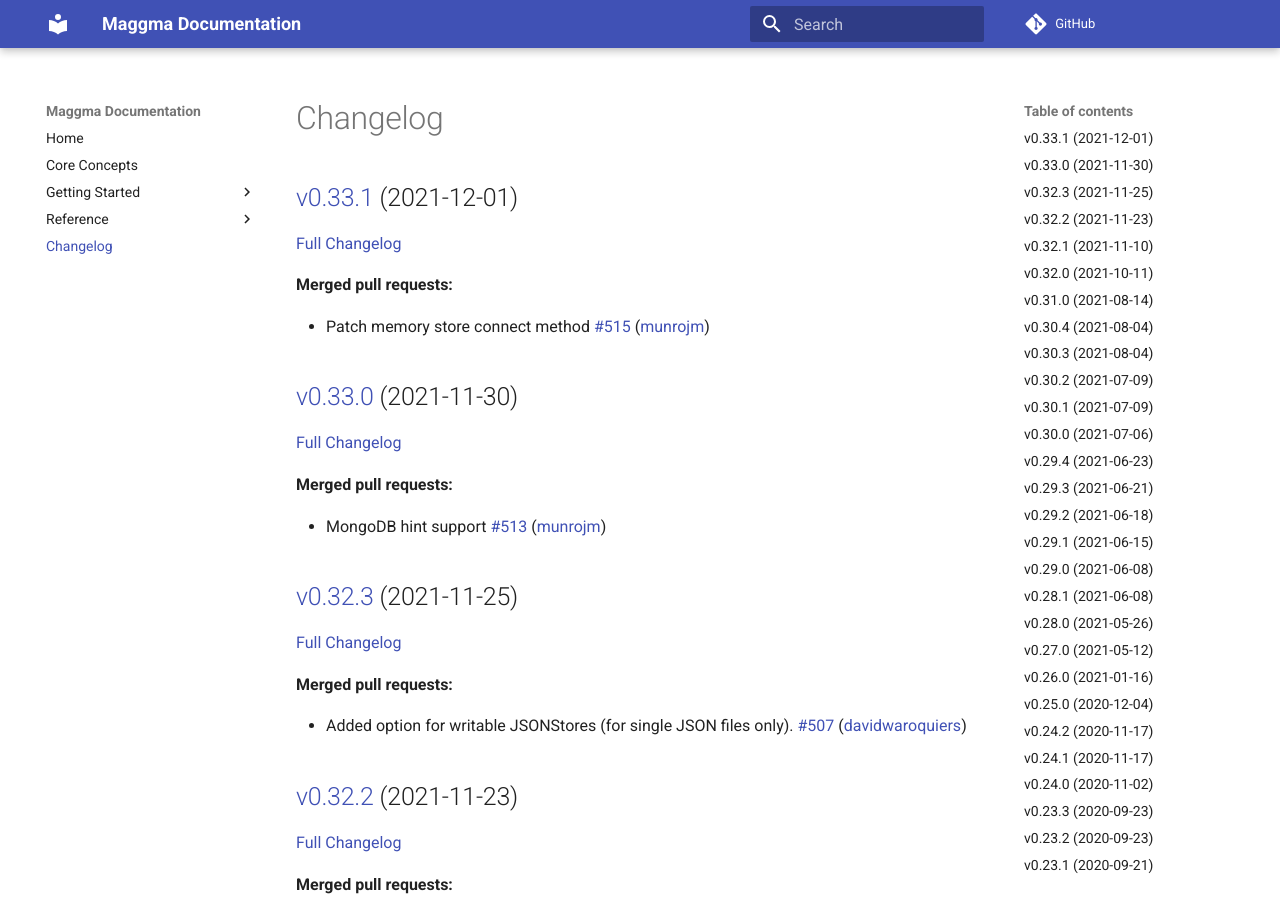
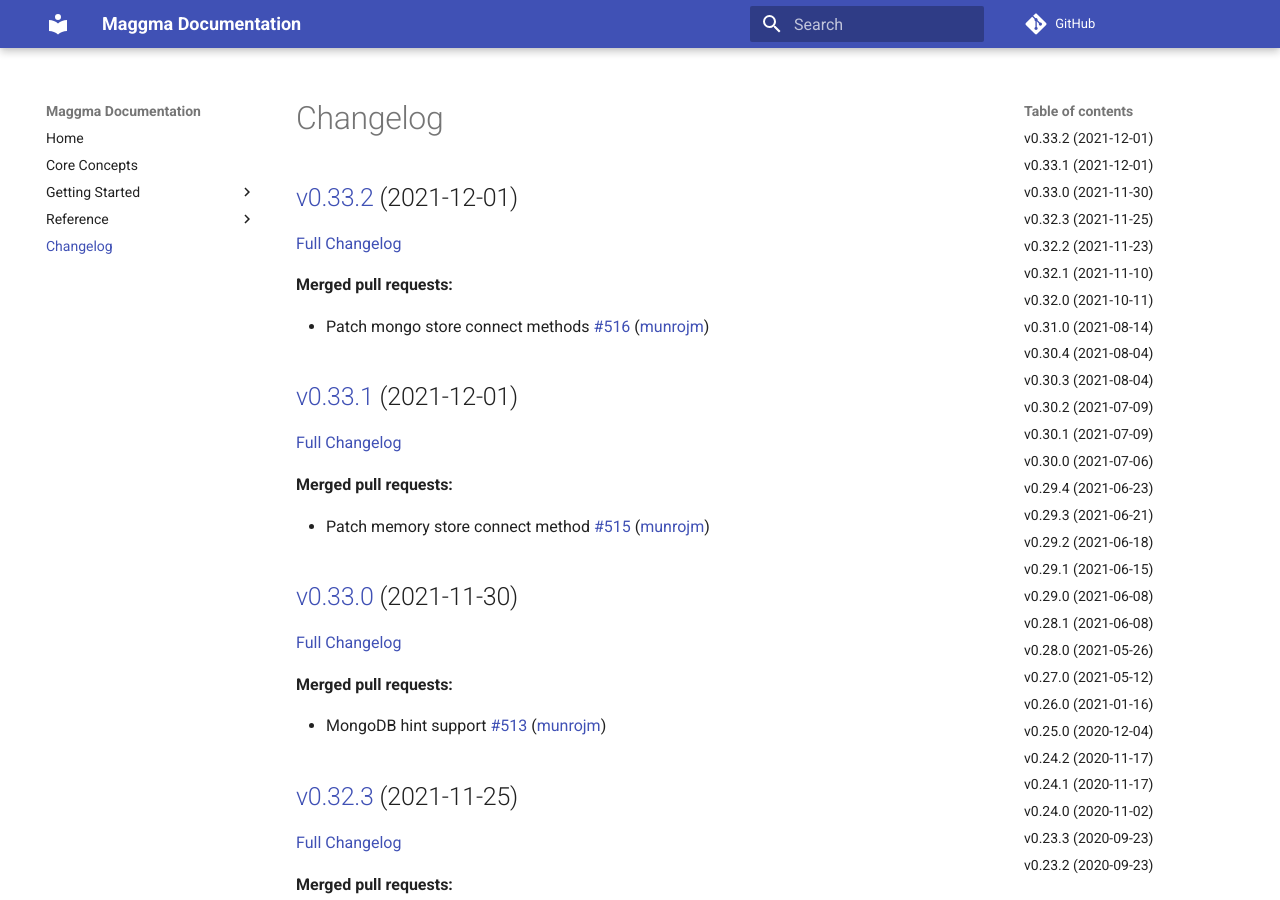
Before and after one commit to materialsproject/maggma, an MkDocs documentation site: the page built from docs/CHANGELOG.md, in a window 1280 px wide and 900 px high. Built offline with MkDocs 1.6.1 and Material for MkDocs 9.7.7, drawn with Linux system fonts in a browser that asks for light colours; comment, search, counter and statistics services are not loaded.

Commit message:
Updated CHANGELOG.md

```diff
--- a/docs/CHANGELOG.md
+++ b/docs/CHANGELOG.md
@@ -1,4 +1,12 @@
 # Changelog
+
+## [v0.33.2](https://github.com/materialsproject/maggma/tree/v0.33.2) (2021-12-01)
+
+[Full Changelog](https://github.com/materialsproject/maggma/compare/v0.33.1...v0.33.2)
+
+**Merged pull requests:**
+
+- Patch mongo store connect methods [\#516](https://github.com/materialsproject/maggma/pull/516) ([munrojm](https://github.com/munrojm))
 
 ## [v0.33.1](https://github.com/materialsproject/maggma/tree/v0.33.1) (2021-12-01)
 
```
